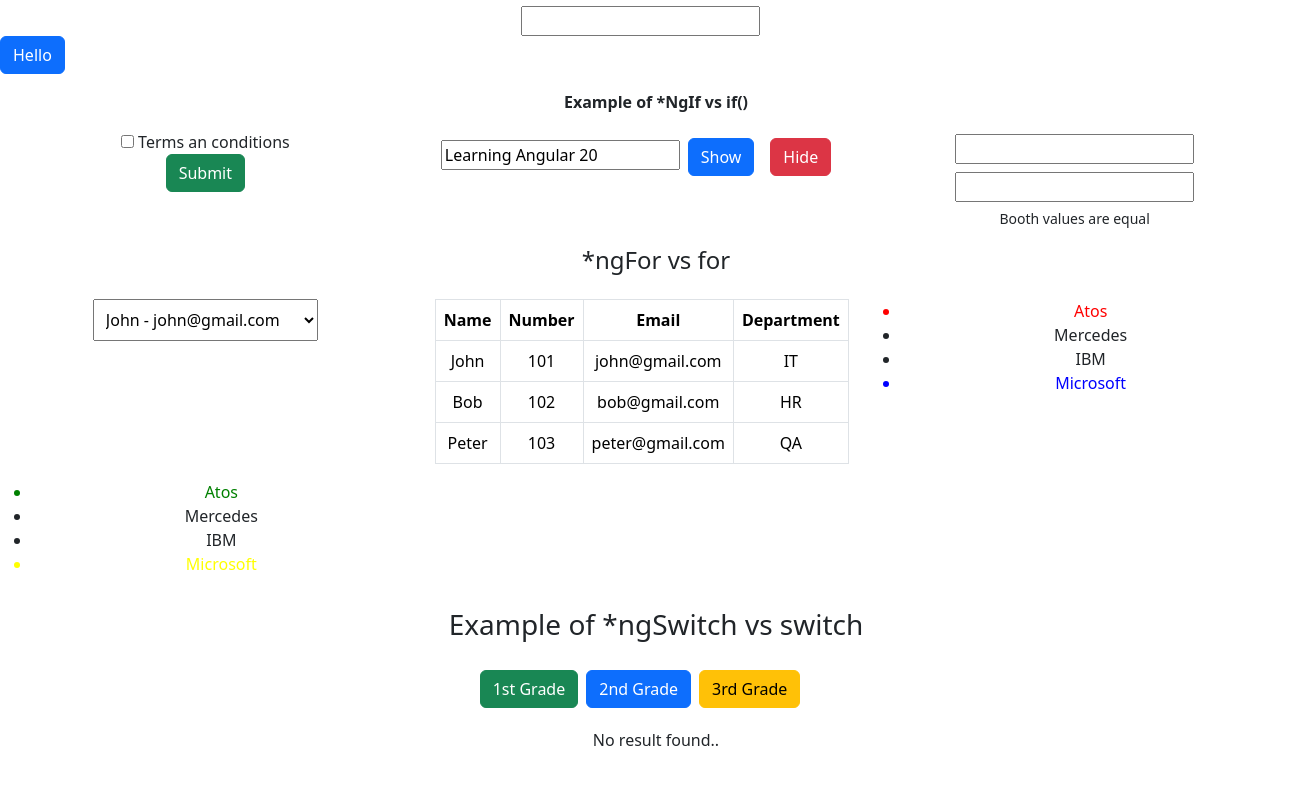
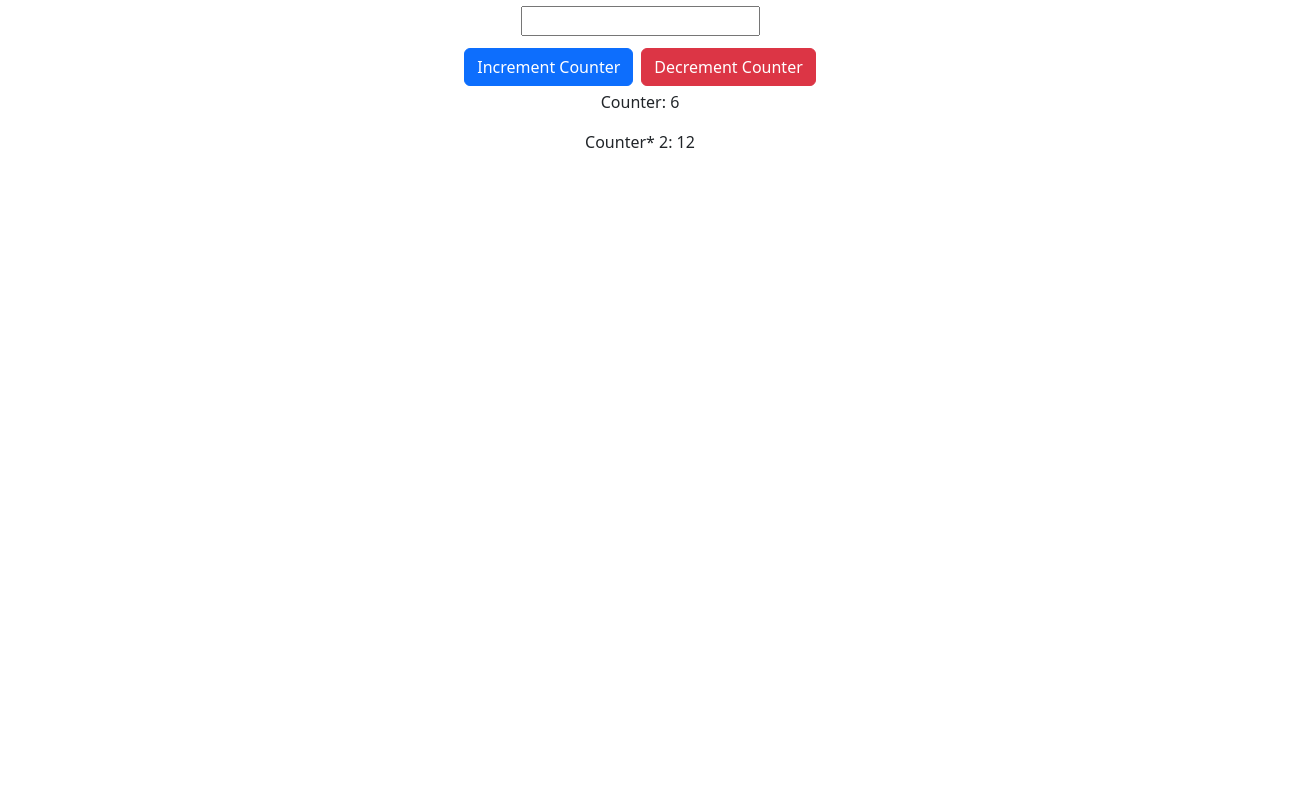
Before and after one commit to Arminbusatlic72/angular-20, an Angular app: page / in a window 1280 px wide. Shown: the part 441-1228 px from the top of the page, 1308 px wide, since content can reach past the window. After the commit the page ends 800 px from the top, so only its background shows below. Built offline with nearby package versions, Linux system fonts and the light colour scheme.

Commit message:
zone less component with signals, computed signals and usage of effect()

```diff
--- a/src/app/app.html
+++ b/src/app/app.html
@@ -1,8 +1,9 @@
 <app-user></app-user>
 <app-data-binding></app-data-binding>
-<app-directives></app-directives>
-<app-structural-directive-ngif-vs-if></app-structural-directive-ngif-vs-if>
-<app-structural-directive-ngfor-vs-fo></app-structural-directive-ngfor-vs-fo>
-<app-structural-directive-ngswitch-vs-switch></app-structural-directive-ngswitch-vs-switch>
-<app-attribute-directives></app-attribute-directives>
+<!-- <app-directives></app-directives> -->
+<!-- <app-structural-directive-ngif-vs-if></app-structural-directive-ngif-vs-if> -->
+<!-- <app-structural-directive-ngfor-vs-fo></app-structural-directive-ngfor-vs-fo> -->
+<!-- <app-structural-directive-ngswitch-vs-switch></app-structural-directive-ngswitch-vs-switch> -->
+<!-- <app-attribute-directives></app-attribute-directives> -->
+<app-signals></app-signals>
 <router-outlet />
--- /dev/null
+++ b/src/app/signals/signals.html
@@ -0,0 +1,10 @@
+<div class="text-center mt-2 mb-2">
+  <button (click)="onIncrement()" class="btn btn-primary m-1">
+    Increment Counter
+  </button>
+  <button (click)="onDecrement()" class="btn btn-danger m-1">
+    Decrement Counter
+  </button>
+  <p>Counter: {{counter()}}</p>
+  <p>Counter* 2: {{doubleCounter()}}</p>
+</div>
--- /dev/null
+++ b/src/app/signals/signals.ts
@@ -0,0 +1,35 @@
+import {
+  ChangeDetectionStrategy,
+  Component,
+  effect,
+  signal,
+  WritableSignal,
+  computed,
+  Signal,
+} from '@angular/core';
+
+@Component({
+  selector: 'app-signals',
+  imports: [],
+  templateUrl: './signals.html',
+  styleUrl: './signals.scss',
+  changeDetection: ChangeDetectionStrategy.OnPush,
+})
+export class Signals {
+  normalCounter: number = 0;
+  counter: WritableSignal<number> = signal(0);
+  doubleCounter: Signal<number> = computed(() => this.counter() * 2);
+  constructor() {
+    this.counter.set(6);
+
+    effect(() => {
+      console.log('Counter changed:', this.counter());
+    });
+  }
+  onDecrement() {
+    this.counter.update((initial) => initial - 1);
+  }
+  onIncrement() {
+    this.counter.update((initial) => initial + 1);
+  }
+}
```
Also changed, not shown: src/app/app.ts (+7 -5 lines), src/app/signals/signals.scss (added), 1 other file (tests, documents, lock files or other folders).
